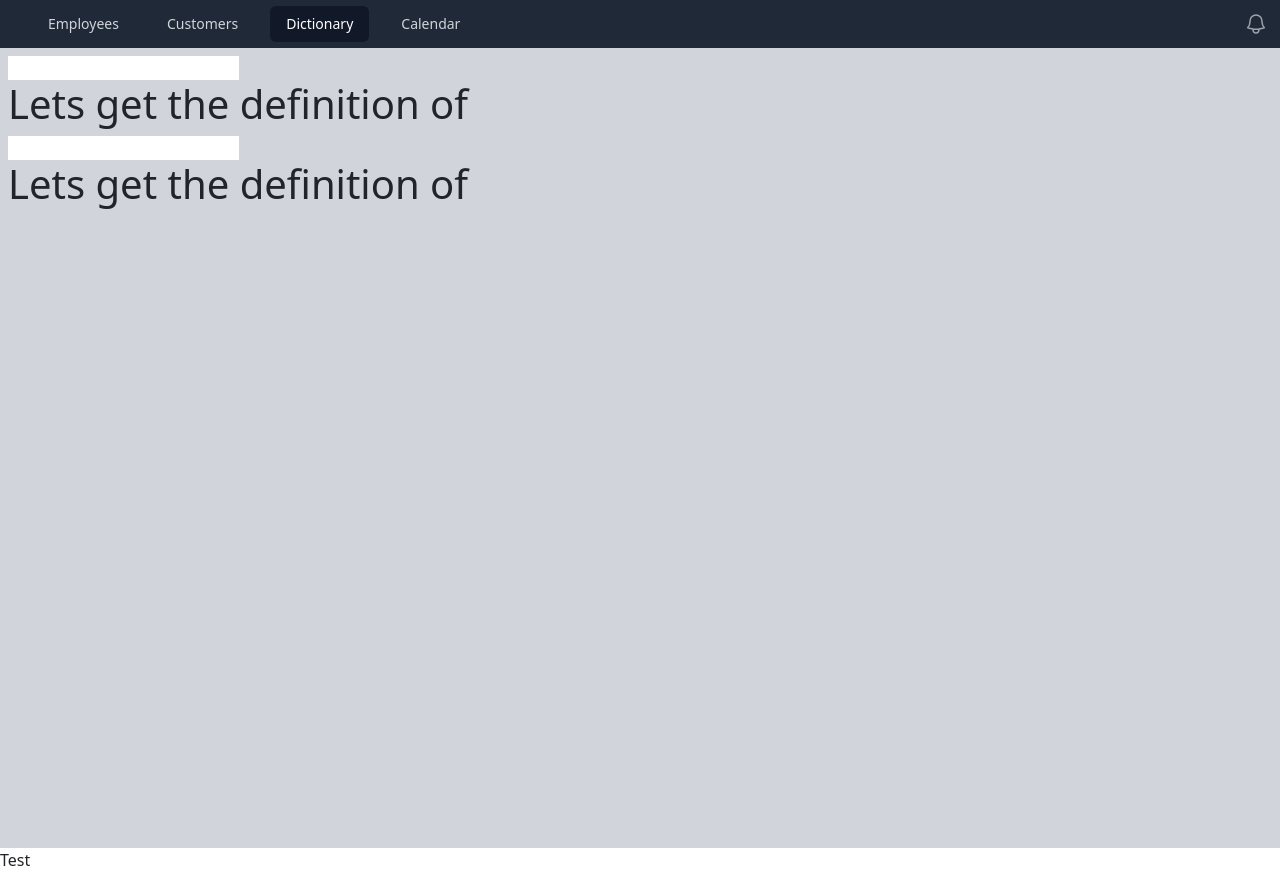
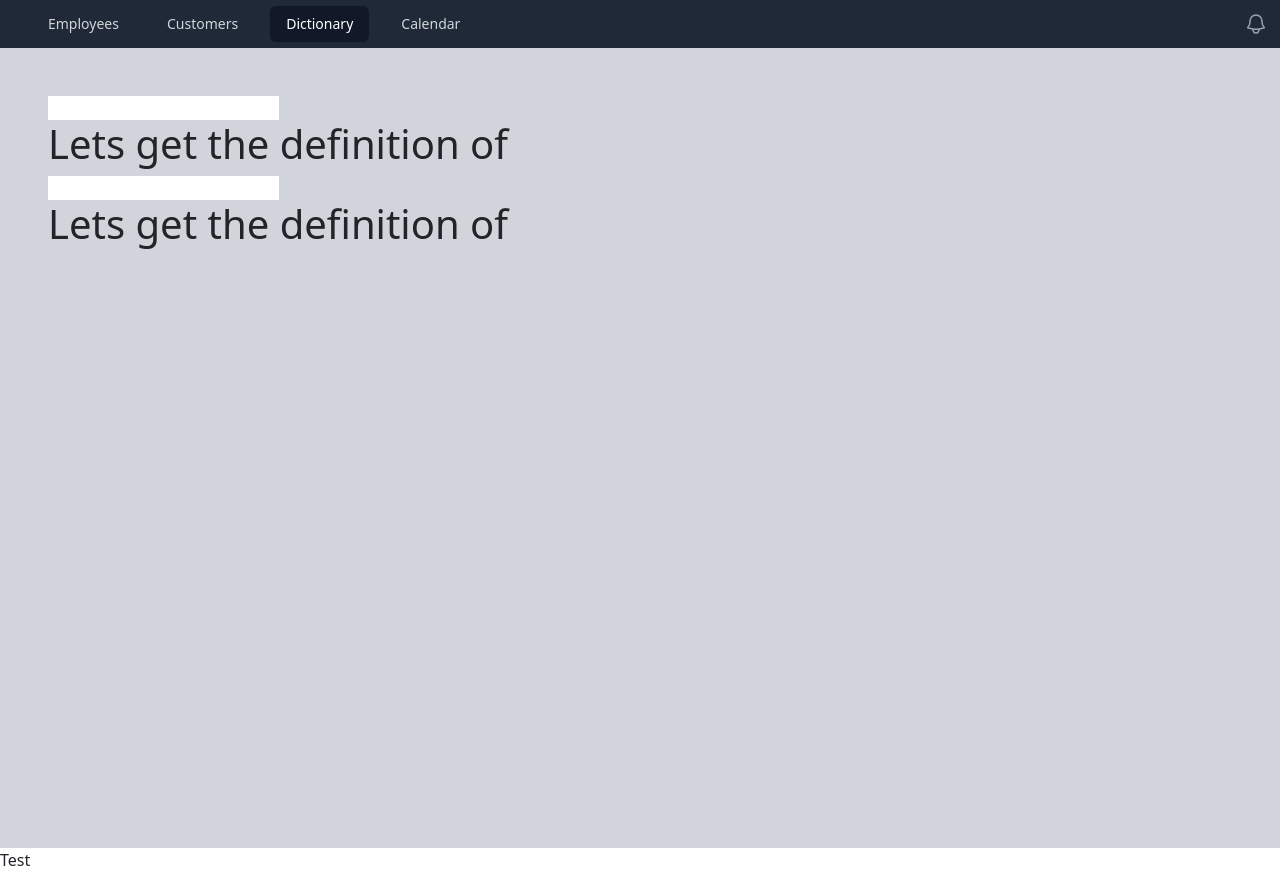
Before and after one commit to shikhars22/djangoReactStack, a React (Create React App) app in the folder hello/: page /dictionary in a window 1280 px wide. Built offline with nearby package versions, Linux system fonts and the light colour scheme.

Commit message:
Lesson 23 done

```diff
--- a/hello/src/App.js
+++ b/hello/src/App.js
@@ -16,6 +16,7 @@ function App() {
           <Route path='/employees' element={<Employees />} />
           <Route path='/customers' element={<Customers />} />
           <Route path='/definition' element={<Definition />} />
+          <Route path='/definition/:search' element={<Definition />} />
           <Route path='/dictionary' element={<Dictionary />} />
         </Routes>
       </Header>
--- a/hello/src/components/Header.js
+++ b/hello/src/components/Header.js
@@ -105,7 +105,7 @@ export default function Header(props) {
         )}
         </Disclosure>
         <div className='bg-gray-300'>
-            <div className='max-w-7xl mx-auto min-h-screen p-2'>
+            <div className='max-w-7xl mx-auto min-h-screen p-12'>
                 {props.children}
             </div>
         </div>
--- a/hello/src/pages/Definition.js
+++ b/hello/src/pages/Definition.js
@@ -1,17 +1,18 @@
 import { useState, useEffect } from "react"
 import {v4 as uuidv4} from 'uuid'
+import { useParams } from "react-router-dom";
 
 export default function Definition(){
 
     const [word, setWord] = useState('');
 
+    let { search } = useParams();
+
     useEffect(() => {
-        fetch('https://api.dictionaryapi.dev/api/v2/entries/en/helicopter')
+        fetch('https://api.dictionaryapi.dev/api/v2/entries/en/' + search)
         .then((response) => response.json())
         .then((data) => {
             setWord(data[0].meanings)
-            console.log(data[0].meanings)
-            // console.log(data[0].meanings[1])
         });
     }, []);
 
```
